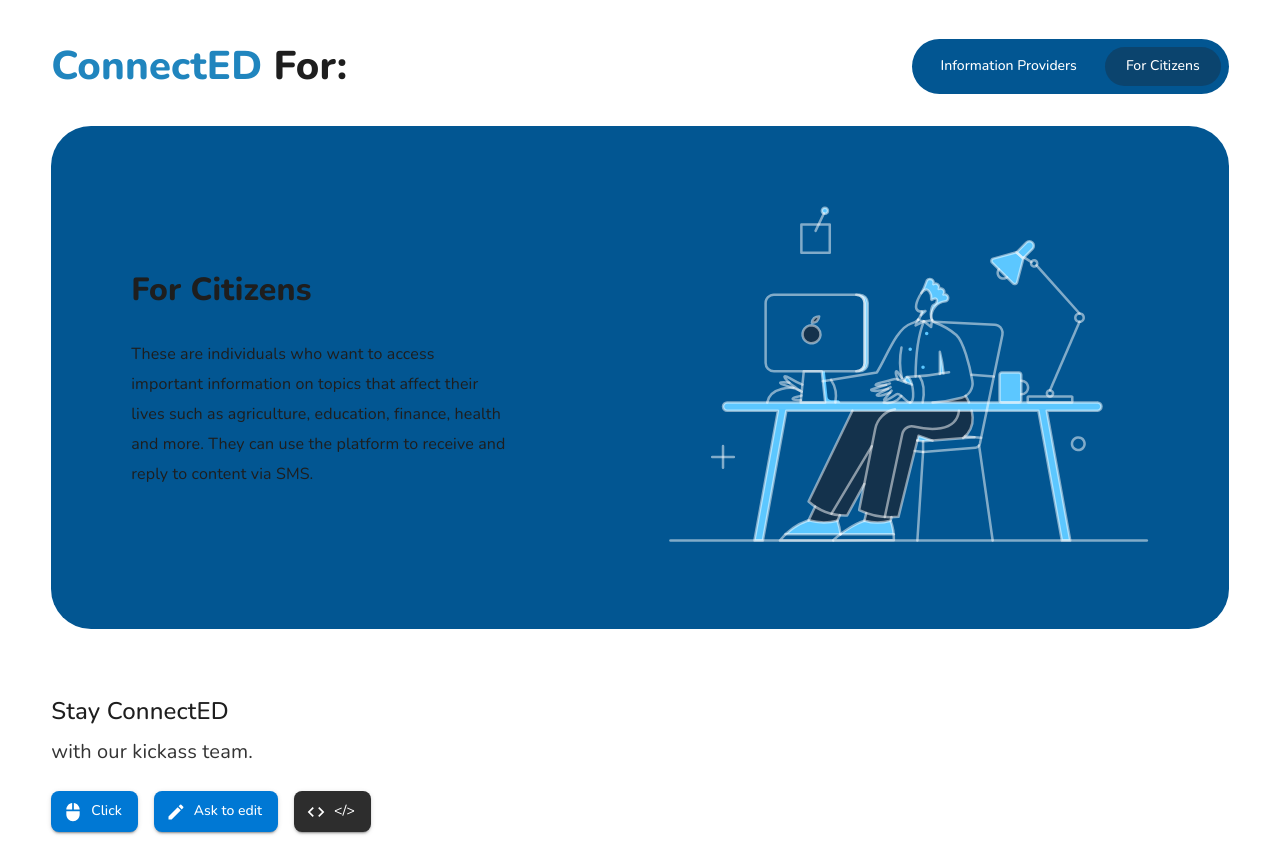
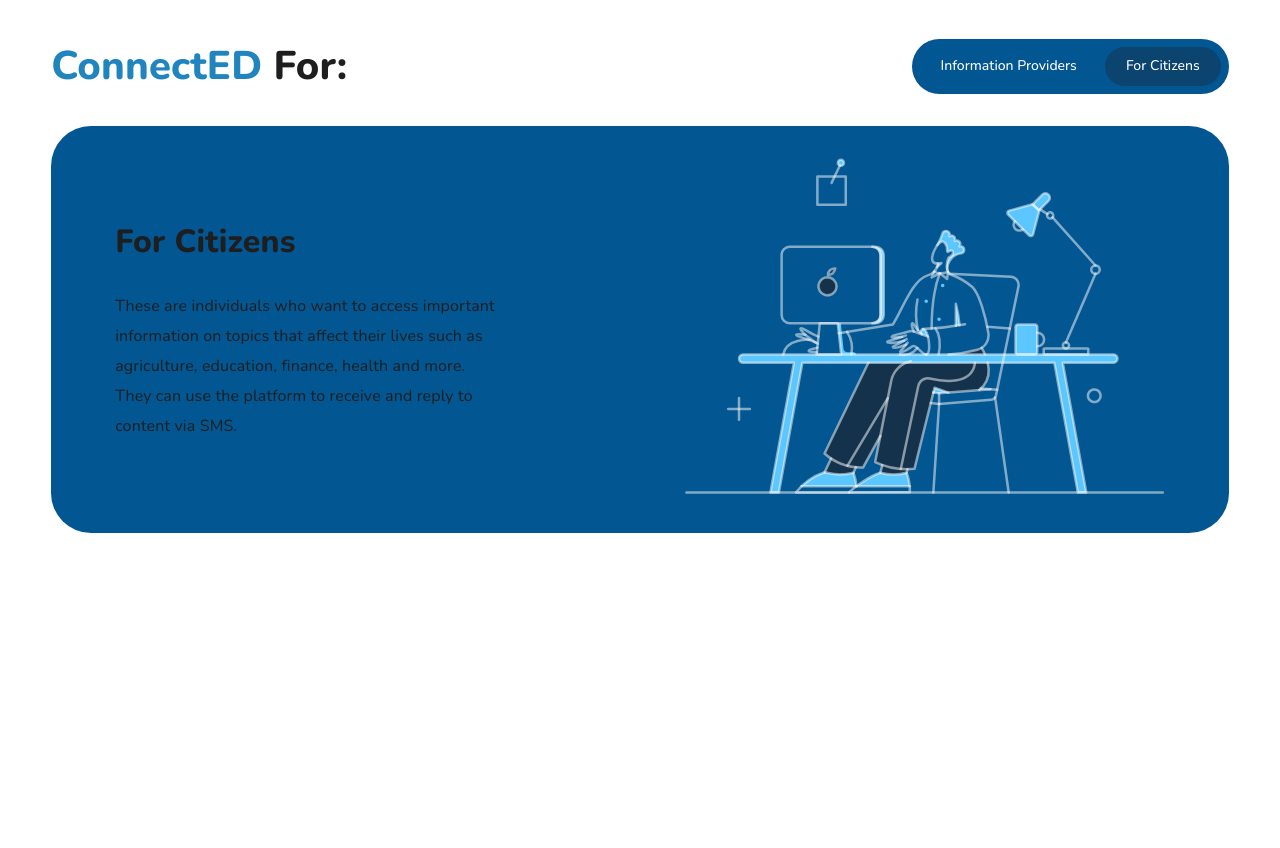
Before and after one commit to connected-ltd/connected-frontend, a React (Vite) app: page / in a window 1280 px wide. Shown: the part 1740-2588 px from the top of the page. After the commit the page ends 2289 px from the top, so only its background shows below. Built offline with nearby package versions, Linux system fonts and the light colour scheme; no server answers.

Commit message:
fixed for section height

```diff
--- a/src/pages/landing/components/For.tsx
+++ b/src/pages/landing/components/For.tsx
@@ -2,14 +2,9 @@
 import {
   Box,
   Typography,
-  Button,
-  Stack,
   ToggleButtonGroup,
   ToggleButton,
 } from "@mui/material";
-import MouseIcon from "@mui/icons-material/Mouse";
-import EditIcon from "@mui/icons-material/Edit";
-import CodeIcon from "@mui/icons-material/Code";
 import citizensIcon from "../../../assets/icons/citizens-icon.svg";
 import informationProviderIcon from "../../../assets/icons/information-provider-icon.svg";
 
@@ -85,7 +80,7 @@
             sx={{
               backgroundColor: "#025692",
               borderRadius: "40px",
-              padding: "5em",
+              padding: "2em 4em",
               marginTop: "2em",
             }}
           >
@@ -167,76 +162,6 @@
             )}
           </Box>
         </Box>
-
-        <Box sx={{ mt: 8 }}>
-          <Typography
-            sx={{
-              fontSize: "24px",
-              fontWeight: 500,
-              mb: 1,
-            }}
-          >
-            Stay ConnectED
-          </Typography>
-          <Typography
-            sx={{
-              fontSize: "20px",
-              fontWeight: 400,
-              mb: 3,
-              opacity: 0.9,
-            }}
-          >
-            with our kickass team.
-          </Typography>
-
-          <Stack direction="row" spacing={2}>
-            <Button
-              variant="contained"
-              startIcon={<MouseIcon />}
-              sx={{
-                borderRadius: "8px",
-                padding: "8px 16px",
-                textTransform: "none",
-                backgroundColor: "#0078D4",
-                "&:hover": {
-                  backgroundColor: "#0067B5",
-                },
-              }}
-            >
-              Click
-            </Button>
-            <Button
-              variant="contained"
-              startIcon={<EditIcon />}
-              sx={{
-                borderRadius: "8px",
-                padding: "8px 16px",
-                textTransform: "none",
-                backgroundColor: "#0078D4",
-                "&:hover": {
-                  backgroundColor: "#0067B5",
-                },
-              }}
-            >
-              Ask to edit
-            </Button>
-            <Button
-              variant="contained"
-              startIcon={<CodeIcon />}
-              sx={{
-                borderRadius: "8px",
-                padding: "8px 16px",
-                textTransform: "none",
-                backgroundColor: "#2D2D2D",
-                "&:hover": {
-                  backgroundColor: "#3D3D3D",
-                },
-              }}
-            >
-              {"</>"}
-            </Button>
-          </Stack>
-        </Box>
       </Box>
     </Box>
   );
```
